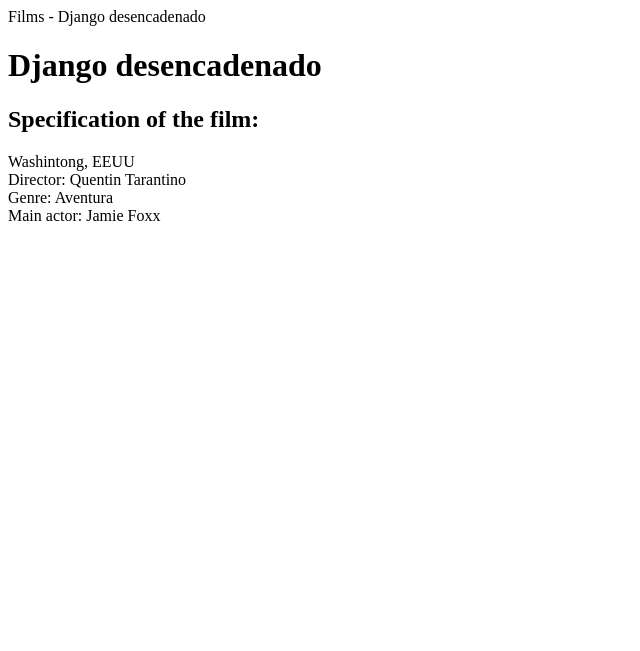
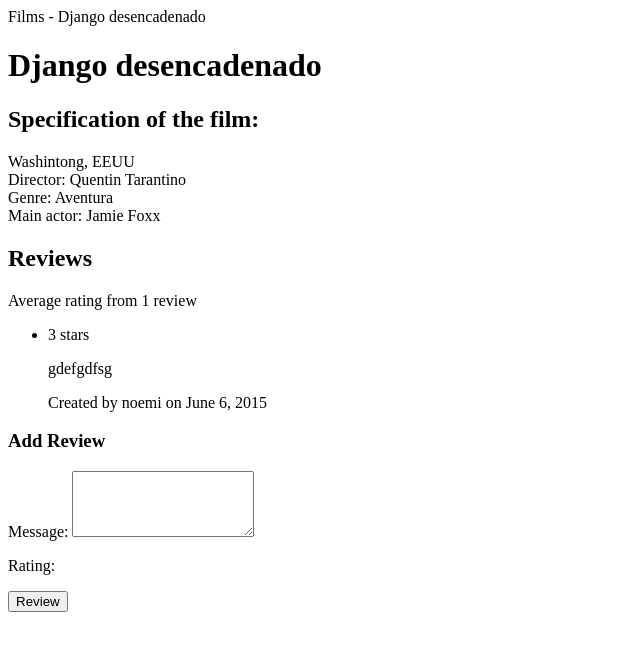
Before and after one commit to nmustem/SistemesWeb, a Django app: page /film/1/ in a window 1280 px wide. Shown: the top 651 px of the page, without its empty margins (0-640 px from the left). Run offline with Django 3.2, Linux system fonts and the light colour scheme; data comes from the database, SQL or seed files in the repository; both versions use the stored data as it was after the commit.

Commit message:
reviews afegides, falla rating

```diff
--- a/ejemplo/models.py
+++ b/ejemplo/models.py
@@ -3,6 +3,7 @@
 from django.db import models
 from django.utils.timezone import now
 from django.contrib.auth.models import User
+from datetime import date
 
 class Director(models.Model):
     first_name = models.CharField(max_length=30)
@@ -39,10 +40,15 @@
     def get_absolute_url(self):
         return reverse('film-detail', kwargs={'pk': self.pk})
 
-# class Review(models.Model):
-#     film = models.ForeignKey(Film)
-#     score = models.IntegerField
-#     description = models.CharField(max_length=200)
-#
-#     def get_absolute_url(self):
-#         return reverse('film_list', kwargs={'pk': self.pk})
+class Review(models.Model):
+    RATING_CHOICES = ((1,'1'),(2,'2'),(3,'3'),(4,'4'))
+    rating = models.PositiveSmallIntegerField('Ratings (stars)', blank=False, default=3, choices=RATING_CHOICES)
+    comment = models.TextField(blank=True, null=True)
+    user = models.ForeignKey(User, default=1)
+    date = models.DateField(default=date.today)
+
+    class Meta:
+        abstract = True
+
+class FilmReview(Review):
+    film = models.ForeignKey(Film)
--- a/ejemplo/templates/concretFilm.html
+++ b/ejemplo/templates/concretFilm.html
@@ -15,4 +15,57 @@
 </p>
 
 
+
+
+
+
+    <h2>Reviews</h2>
+{% if film.filmreview_set.all|length > 0 %}
+<span rel="aggregateRating">
+    <p typeof="AggregateRating">
+        Average rating <span property="ratingValue">{{ film.averageRating|stringformat:".1f" }}</span>
+        {% with film.filmreview_set.all|length as reviewCount %}
+        from <span property="reviewCount">{{ reviewCount }}</span> review{{ reviewCount|pluralize }}
+        {% endwith %}
+    </p>
+</span>
+<ul rel="review">
+    {% for review in film.filmreview_set.all %}
+        <li typeof="Review">
+            <p rel="reviewRating" typeof="Rating">
+                <span property="worstRating" content="{{ RATING_CHOICES.0.0 }}"></span>
+                <span property="ratingValue">{{ review.rating }}</span> star{{ review.rating|pluralize }}
+                {% with RATING_CHOICES|last as best %}
+                <span property="bestRating" content="{{ best.0 }}"></span>
+                {% endwith %}
+            </p>
+            <p property="description">{{ review.comment }}</p>
+            <p>Created by <span property="author">{{ review.user }}</span> on
+                <span property="datePublished">{{ review.date}}</span></p>
+        </li>
+    {% endfor %}
+</ul>
+</span>
+{% endif %}
+
+<h3>Add Review</h3>
+<form action="{% url 'review_create' film.id %}" method="post">
+    {% csrf_token %}
+    Message: <textarea name="comment" id="comment" rows="4"></textarea>
+    <p>Rating:</p>
+    <p>
+    {% for rate in RATING_CHOICES %}
+        <input type="radio" name="rating" id="rating{{ forloop.counter }}" value="{{ rate.1 }}" />
+        <label for="choice{{ forloop.counter }}">{{ rate.1 }} star{{ rate.0|pluralize }}</label><br />
+    {% endfor %}
+    </p>
+    <input type="submit" value="Review" />
+</form>
+
+
+
+
+
+
+
 {% endblock %}
--- a/ejemplo/views.py
+++ b/ejemplo/views.py
@@ -25,7 +25,7 @@
 from rest_framework import generics, permissions
 from django.views.generic.edit import CreateView, UpdateView
 
-from models import Film,Genre,Director
+from models import Film,Genre,Director, FilmReview
 from forms import FilmForm
 
 from django.core import serializers
@@ -216,6 +216,17 @@
 def top_rated(request):
     pass
 
+@login_required()
+def review(request, pk):
+    film = get_object_or_404(Film, pk=pk)
+    new_review = FilmReview(
+        rating=request.POST['rating'],
+        comment=request.POST['comment'],
+        user=request.user,
+        film= film)
+    new_review.save()
+    return HttpResponseRedirect(urlresolvers.reverse('film_detail', args=(film.id,)))
+
 def register(request):
     if request.method == 'POST':
         form = UserCreationForm(request.POST)
--- a/probando/urls.py
+++ b/probando/urls.py
@@ -3,7 +3,8 @@
 from django.views.generic import ListView, UpdateView, DeleteView
 from rest_framework.urlpatterns import format_suffix_patterns
 from ejemplo.views import directorFilms,filmList,directorList, FilmDetail,GenreDetail,DirectorDetail,filmGenre,genreList, \
-    mainPage,intro_movie,APIFilmList,APIFilmDetail,APIDirectorDetail,APIDirectorList, APIGenreList, APIGenreDetail,register
+    mainPage,intro_movie,APIFilmList,APIFilmDetail,APIDirectorDetail,APIDirectorList, APIGenreList, APIGenreDetail,register, \
+    review
 
 urlpatterns = [
     # Examples:
@@ -18,11 +19,6 @@
     url(r'^register/$',
         register,
         name='register'),
-
-
-    url(r'^intro/$',
-        intro_movie.as_view(),
-        name='film_intro'),
 
     #url(r'^movie/(?P<pk>\d+)/$ ', movies, name='info_film' ),
 
@@ -42,6 +38,10 @@
     url(r'^film/(?P<pk>\d+)\.(?P<extension>(json|xml))$$',
         FilmDetail.as_view(),
         name='film_detail_extension'),
+
+    url(r'^film/(?P<pk>\d+)/reviews/create/$',
+        review,
+        name='review_create'),
 
 
 
@@ -96,6 +96,14 @@
         name='film_genre'),
 
 
+
+
+
+    url(r'^films/intro$',
+        intro_movie.as_view(),
+        name='film-intro'),
+
+
 ]
 
 ##########API URLS
```
Also changed, not shown: nova2.db, 3 other files.
